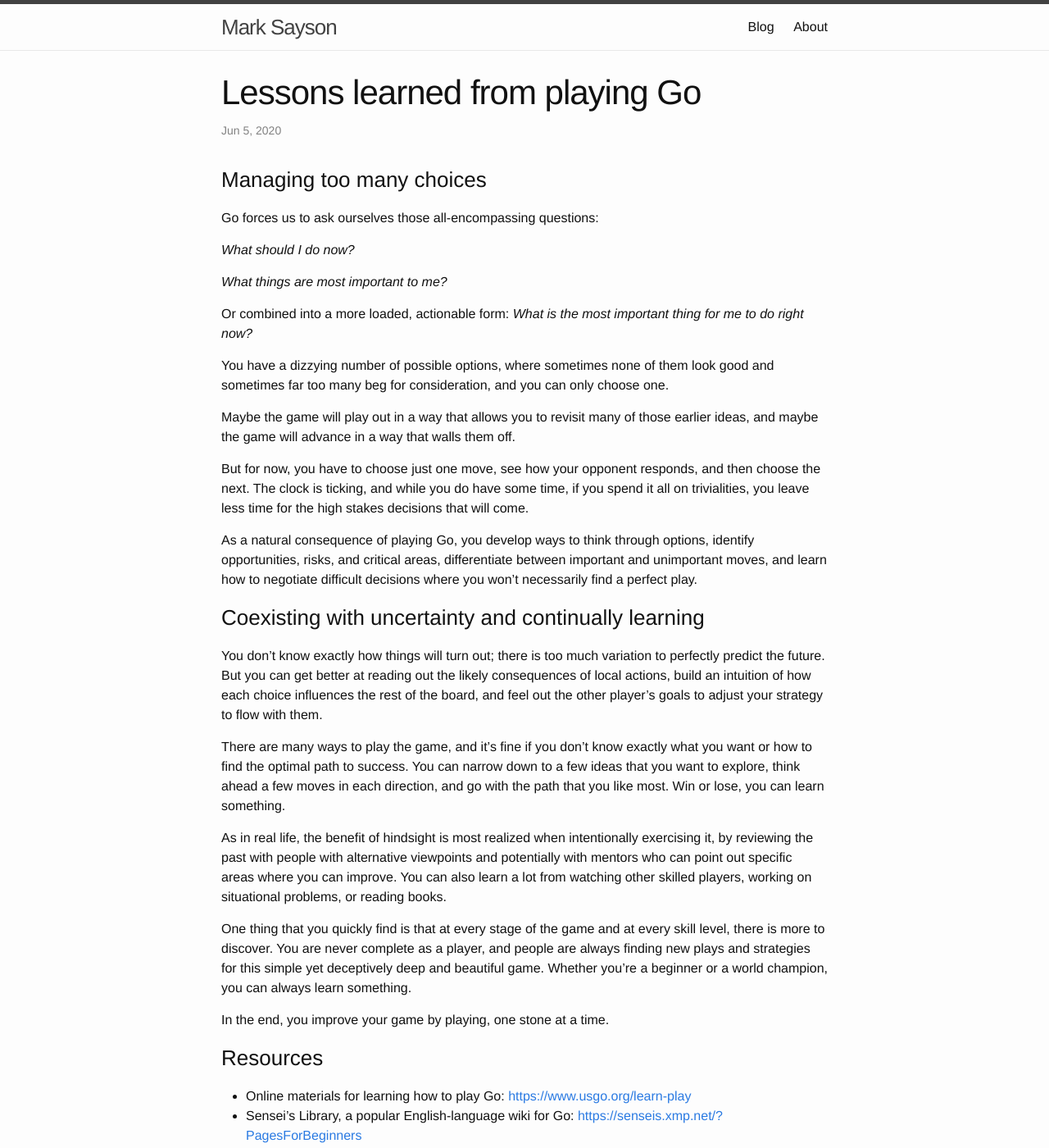
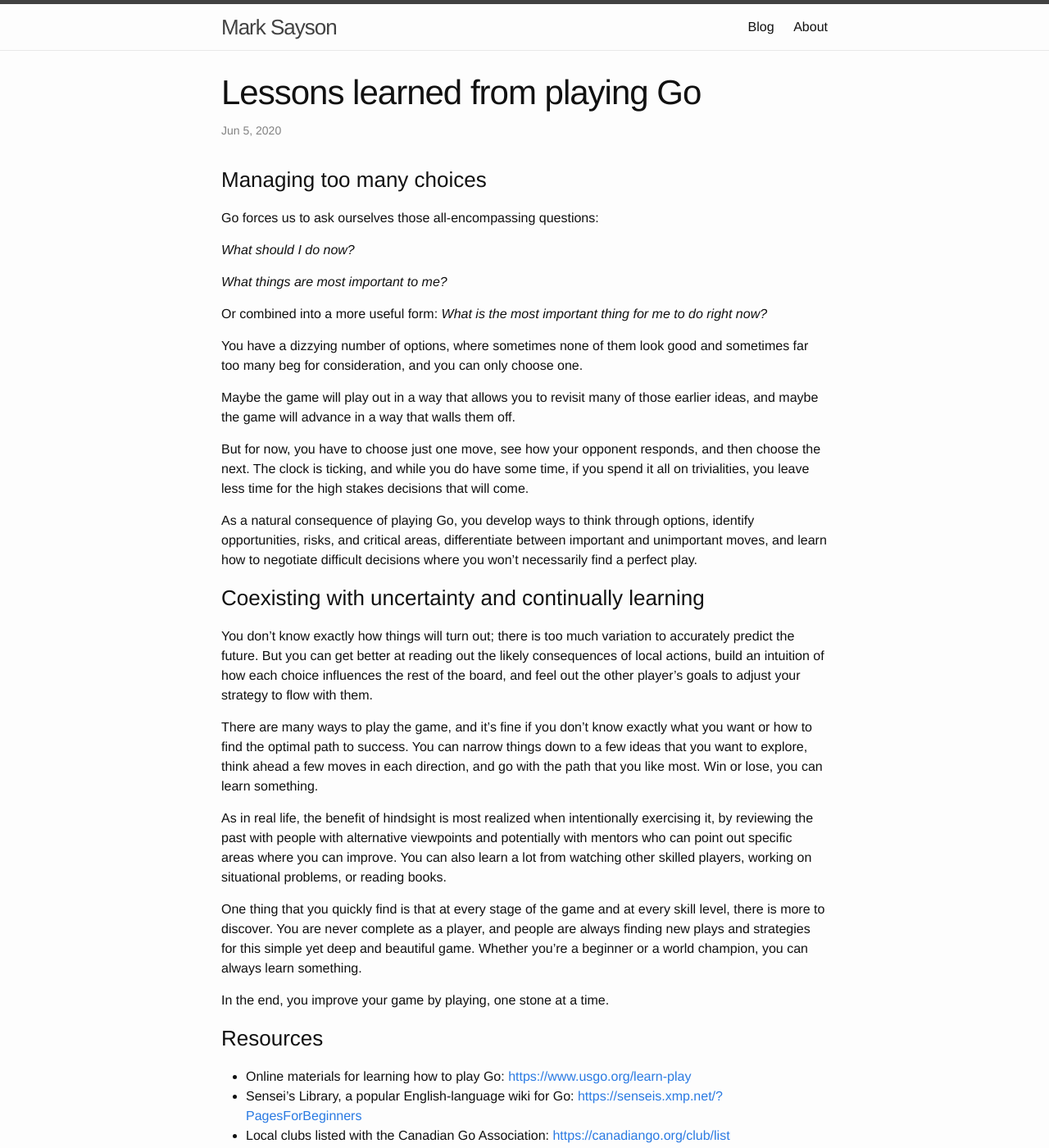
Before and after one commit to msayson/msayson.github.io, a Jekyll site: the page built from _posts/2020-06-04-lessons-from-go.markdown, in a window 1280 px wide and 1400 px high. Shown: the whole window at 82% size. Built offline with Jekyll 4.4.1, drawn with Linux system fonts in a browser that asks for light colours.

Commit message:
Minor update to wording of post on Go

```diff
--- a/_posts/2020-06-04-lessons-from-go.markdown
+++ b/_posts/2020-06-04-lessons-from-go.markdown
@@ -13,9 +13,9 @@
 
 *What things are most important to me?*
 
-Or combined into a more loaded, actionable form: *What is the most important thing for me to do right now?*
+Or combined into a more useful form: *What is the most important thing for me to do right now?*
 
-You have a dizzying number of possible options, where sometimes none of them look good and sometimes far too many beg for consideration, and you can only choose one.
+You have a dizzying number of options, where sometimes none of them look good and sometimes far too many beg for consideration, and you can only choose one.
 
 Maybe the game will play out in a way that allows you to revisit many of those earlier ideas, and maybe the game will advance in a way that walls them off.
 
@@ -25,13 +25,13 @@
 
 ### Coexisting with uncertainty and continually learning
 
-You don't know exactly how things will turn out; there is too much variation to perfectly predict the future.  But you can get better at reading out the likely consequences of local actions, build an intuition of how each choice influences the rest of the board, and feel out the other player's goals to adjust your strategy to flow with them.
+You don't know exactly how things will turn out; there is too much variation to accurately predict the future.  But you can get better at reading out the likely consequences of local actions, build an intuition of how each choice influences the rest of the board, and feel out the other player's goals to adjust your strategy to flow with them.
 
-There are many ways to play the game, and it's fine if you don't know exactly what you want or how to find the optimal path to success.  You can narrow down to a few ideas that you want to explore, think ahead a few moves in each direction, and go with the path that you like most.  Win or lose, you can learn something.
+There are many ways to play the game, and it's fine if you don't know exactly what you want or how to find the optimal path to success.  You can narrow things down to a few ideas that you want to explore, think ahead a few moves in each direction, and go with the path that you like most.  Win or lose, you can learn something.
 
 As in real life, the benefit of hindsight is most realized when intentionally exercising it, by reviewing the past with people with alternative viewpoints and potentially with mentors who can point out specific areas where you can improve.  You can also learn a lot from watching other skilled players, working on situational problems, or reading books.
 
-One thing that you quickly find is that at every stage of the game and at every skill level, there is more to discover.  You are never complete as a player, and people are always finding new plays and strategies for this simple yet deceptively deep and beautiful game.  Whether you're a beginner or a world champion, you can always learn something.
+One thing that you quickly find is that at every stage of the game and at every skill level, there is more to discover.  You are never complete as a player, and people are always finding new plays and strategies for this simple yet deep and beautiful game.  Whether you're a beginner or a world champion, you can always learn something.
 
 In the end, you improve your game by playing, one stone at a time.
 
```
